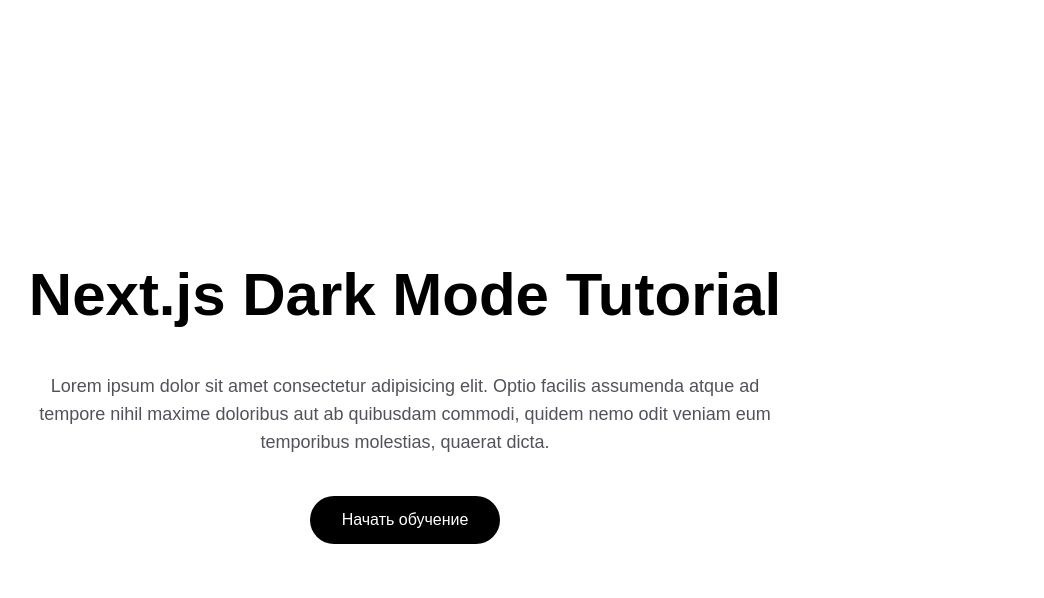
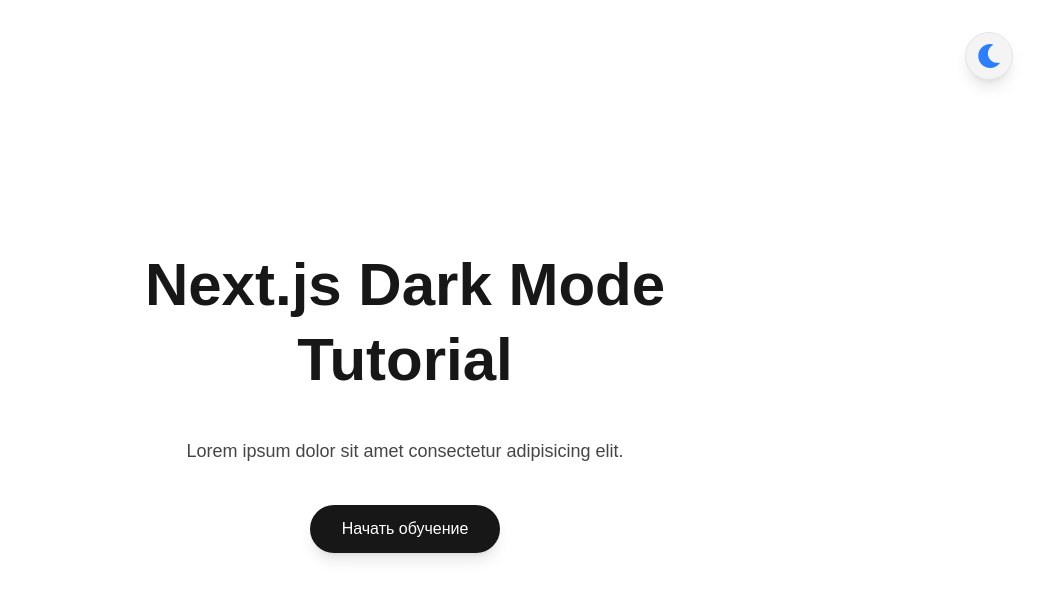
Before and after one commit to Dossanromv/second-app, a Next.js app in the folder second-app/: page / in a window 1280 px wide. Shown: the top 598 px of the page, without its empty margins (235-1279 px from the left). Built offline with nearby package versions, Linux system fonts and the light colour scheme.

Commit message:
большая обновалние и добавили темно и белый

```diff
--- a/second-app/app/globals.css
+++ b/second-app/app/globals.css
@@ -1,130 +1,30 @@
+@import "tailwindcss";
+
+:root {
+  --background: #ffffff;
+  --foreground: #171717;
+  /* Цвет кнопки для светлой темы */
+  --btn-bg: #171717;
+  --btn-text: #ffffff;
+}
+
+.dark {
+  --background: #0a0a0a;
+  --foreground: #ededed;
+  /* Цвет кнопки для темной темы */
+  --btn-bg: #ffffff;
+  --btn-text: #0a0a0a;
+}
+
+@layer base {
+  * {
+    /* Это обеспечит плавность для всех цветовых переходов */
+    transition: background-color 0.3s ease, border-color 0.3s ease, color 0.3s ease;
+  }
+}
+
 body {
   background: var(--background);
   color: var(--foreground);
   font-family: Arial, Helvetica, sans-serif;
 }
-
-@import "tailwindcss";
-@import "tw-animate-css";
-
-@custom-variant dark (&:is(.dark *));
-
-
-@theme inline {
-  --radius-sm: calc(var(--radius) - 4px);
-  --radius-md: calc(var(--radius) - 2px);
-  --radius-lg: var(--radius);
-  --radius-xl: calc(var(--radius) + 4px);
-  --radius-2xl: calc(var(--radius) + 8px);
-  --radius-3xl: calc(var(--radius) + 12px);
-  --radius-4xl: calc(var(--radius) + 16px);
-  --color-background: var(--background);
-  --color-foreground: var(--foreground);
-  --color-card: var(--card);
-  --color-card-foreground: var(--card-foreground);
-  --color-popover: var(--popover);
-  --color-popover-foreground: var(--popover-foreground);
-  --color-primary: var(--primary);
-  --color-primary-foreground: var(--primary-foreground);
-  --color-secondary: var(--secondary);
-  --color-secondary-foreground: var(--secondary-foreground);
-  --color-muted: var(--muted);
-  --color-muted-foreground: var(--muted-foreground);
-  --color-accent: var(--accent);
-  --color-accent-foreground: var(--accent-foreground);
-  --color-destructive: var(--destructive);
-  --color-border: var(--border);
-  --color-input: var(--input);
-  --color-ring: var(--ring);
-  --color-chart-1: var(--chart-1);
-  --color-chart-2: var(--chart-2);
-  --color-chart-3: var(--chart-3);
-  --color-chart-4: var(--chart-4);
-  --color-chart-5: var(--chart-5);
-  --color-sidebar: var(--sidebar);
-  --color-sidebar-foreground: var(--sidebar-foreground);
-  --color-sidebar-primary: var(--sidebar-primary);
-  --color-sidebar-primary-foreground: var(--sidebar-primary-foreground);
-  --color-sidebar-accent: var(--sidebar-accent);
-  --color-sidebar-accent-foreground: var(--sidebar-accent-foreground);
-  --color-sidebar-border: var(--sidebar-border);
-  --color-sidebar-ring: var(--sidebar-ring);
-}
-
-:root {
-  --radius: 0.625rem;
-  --background: oklch(1 0 0);
-  --foreground: oklch(0.145 0 0);
-  --card: oklch(1 0 0);
-  --card-foreground: oklch(0.145 0 0);
-  --popover: oklch(1 0 0);
-  --popover-foreground: oklch(0.145 0 0);
-  --primary: oklch(0.205 0 0);
-  --primary-foreground: oklch(0.985 0 0);
-  --secondary: oklch(0.97 0 0);
-  --secondary-foreground: oklch(0.205 0 0);
-  --muted: oklch(0.97 0 0);
-  --muted-foreground: oklch(0.556 0 0);
-  --accent: oklch(0.97 0 0);
-  --accent-foreground: oklch(0.205 0 0);
-  --destructive: oklch(0.577 0.245 27.325);
-  --border: oklch(0.922 0 0);
-  --input: oklch(0.922 0 0);
-  --ring: oklch(0.708 0 0);
-  --chart-1: oklch(0.646 0.222 41.116);
-  --chart-2: oklch(0.6 0.118 184.704);
-  --chart-3: oklch(0.398 0.07 227.392);
-  --chart-4: oklch(0.828 0.189 84.429);
-  --chart-5: oklch(0.769 0.188 70.08);
-  --sidebar: oklch(0.985 0 0);
-  --sidebar-foreground: oklch(0.145 0 0);
-  --sidebar-primary: oklch(0.205 0 0);
-  --sidebar-primary-foreground: oklch(0.985 0 0);
-  --sidebar-accent: oklch(0.97 0 0);
-  --sidebar-accent-foreground: oklch(0.205 0 0);
-  --sidebar-border: oklch(0.922 0 0);
-  --sidebar-ring: oklch(0.708 0 0);
-}
-
-.dark {
-  --background: oklch(0.145 0 0);
-  --foreground: oklch(0.985 0 0);
-  --card: oklch(0.205 0 0);
-  --card-foreground: oklch(0.985 0 0);
-  --popover: oklch(0.205 0 0);
-  --popover-foreground: oklch(0.985 0 0);
-  --primary: oklch(0.922 0 0);
-  --primary-foreground: oklch(0.205 0 0);
-  --secondary: oklch(0.269 0 0);
-  --secondary-foreground: oklch(0.985 0 0);
-  --muted: oklch(0.269 0 0);
-  --muted-foreground: oklch(0.708 0 0);
-  --accent: oklch(0.269 0 0);
-  --accent-foreground: oklch(0.985 0 0);
-  --destructive: oklch(0.704 0.191 22.216);
-  --border: oklch(1 0 0 / 10%);
-  --input: oklch(1 0 0 / 15%);
-  --ring: oklch(0.556 0 0);
-  --chart-1: oklch(0.488 0.243 264.376);
-  --chart-2: oklch(0.696 0.17 162.48);
-  --chart-3: oklch(0.769 0.188 70.08);
-  --chart-4: oklch(0.627 0.265 303.9);
-  --chart-5: oklch(0.645 0.246 16.439);
-  --sidebar: oklch(0.205 0 0);
-  --sidebar-foreground: oklch(0.985 0 0);
-  --sidebar-primary: oklch(0.488 0.243 264.376);
-  --sidebar-primary-foreground: oklch(0.985 0 0);
-  --sidebar-accent: oklch(0.269 0 0);
-  --sidebar-accent-foreground: oklch(0.985 0 0);
-  --sidebar-border: oklch(1 0 0 / 10%);
-  --sidebar-ring: oklch(0.556 0 0);
-}
-
-@layer base {
-  * {
-    @apply border-border outline-ring/50;
-  }
-  body {
-    @apply bg-background text-foreground;
-  }
-}
--- a/second-app/app/layout.js
+++ b/second-app/app/layout.js
@@ -21,16 +21,17 @@ export const metadata = {
 export default function RootLayout({ children }) {
 return (
     <html lang="en" suppressHydrationWarning>
-      <body>
+      <body className={`${geistSans.variable} ${geistMono.variable} antialiased`}>
         <ThemeProvider
-          attribute="class"
-          defaultTheme="system"
-          enableSystem
-          disableTransitionOnChange
+        attribute="class"
+        defaultTheme="system"
+        enableSystem
+        disableTransitionOnChange
         >
           {children}
         </ThemeProvider>
-      </body>
+          </body>
     </html>
   );
+
 }
--- a/second-app/app/page.js
+++ b/second-app/app/page.js
@@ -1,26 +1,34 @@
-// import Image from "next/image";
+import { ThemeToggle } from "./theme-toggle";
 
 export default function Home() {
   return (
-<div className="min-h-screen flex items-center justify-center bg-white dark:bg-black transition-all duration-300 px-4">
+    <div className="relative min-h-screen flex items-center justify-center">
 
-      <div className="max-w-3xl w-full text-center space-y-10">
+      <div className="absolute top-6 right-6 z-50">
+        <ThemeToggle />
+      </div>
 
-        <h1 className="text-4xl md:text-6xl font-semibold text-black dark:text-white leading-tight">
+      <div className="max-w-3xl text-center space-y-10 px-4">
+        <h1 className="text-6xl font-semibold leading-tight">
           Next.js Dark Mode Tutorial
         </h1>
 
-        <p className="text-lg text-zinc-600 dark:text-zinc-400">
-          Lorem ipsum dolor sit amet consectetur adipisicing elit. Optio facilis
-          assumenda atque ad tempore nihil maxime doloribus aut ab quibusdam commodi,
-          quidem nemo odit veniam eum temporibus molestias, quaerat dicta.
+        <p className="text-lg opacity-80">
+          Lorem ipsum dolor sit amet consectetur adipisicing elit.
         </p>
 
-
-        <button className="px-8 py-3 bg-black dark:bg-white text-white dark:text-black rounded-full hover:scale-105 transition-transform">
-          Начать обучение
-        </button>
-
+        <div className="flex justify-center items-center gap-4">
+          <a
+            href="#"
+            className="px-8 py-3 rounded-full font-medium transition-transform hover:scale-105 active:scale-95 shadow-lg"
+            style={{
+              backgroundColor: 'var(--btn-bg)',
+              color: 'var(--btn-text)'
+            }}
+          >
+            Начать обучение
+          </a>
+        </div>
       </div>
     </div>
   );
--- /dev/null
+++ b/second-app/app/theme-toggle.js
@@ -0,0 +1,30 @@
+"use client";
+
+import { useEffect, useState } from "react";
+import { useTheme } from "next-themes";
+import { FaMoon, FaSun } from "react-icons/fa";
+
+export function ThemeToggle() {
+  const [mounted, setMounted] = useState(false);
+  const { theme, setTheme } = useTheme();
+
+  // Ждем загрузки на стороне клиента, чтобы избежать ошибок гидратации
+  useEffect(() => {
+    setMounted(true);
+  }, []);
+
+  if (!mounted) return null;
+
+  return (
+    <button
+      onClick={() => setTheme(theme === "dark" ? "light" : "dark")}
+      className="fixed top-8 right-8 z-50 flex items-center justify-center w-12 h-12 rounded-full bg-zinc-100 dark:bg-zinc-800 border border-zinc-200 dark:border-zinc-700 shadow-lg hover:scale-110 active:scale-95 transition-all cursor-pointer"
+    >
+      {theme === "dark" ? (
+        <FaSun className="h-6 w-6 text-yellow-500" /> // Желтое солнце
+      ) : (
+        <FaMoon className="h-6 w-6 text-blue-500" />  // Синяя луна
+      )}
+    </button>
+  );
+}
```
